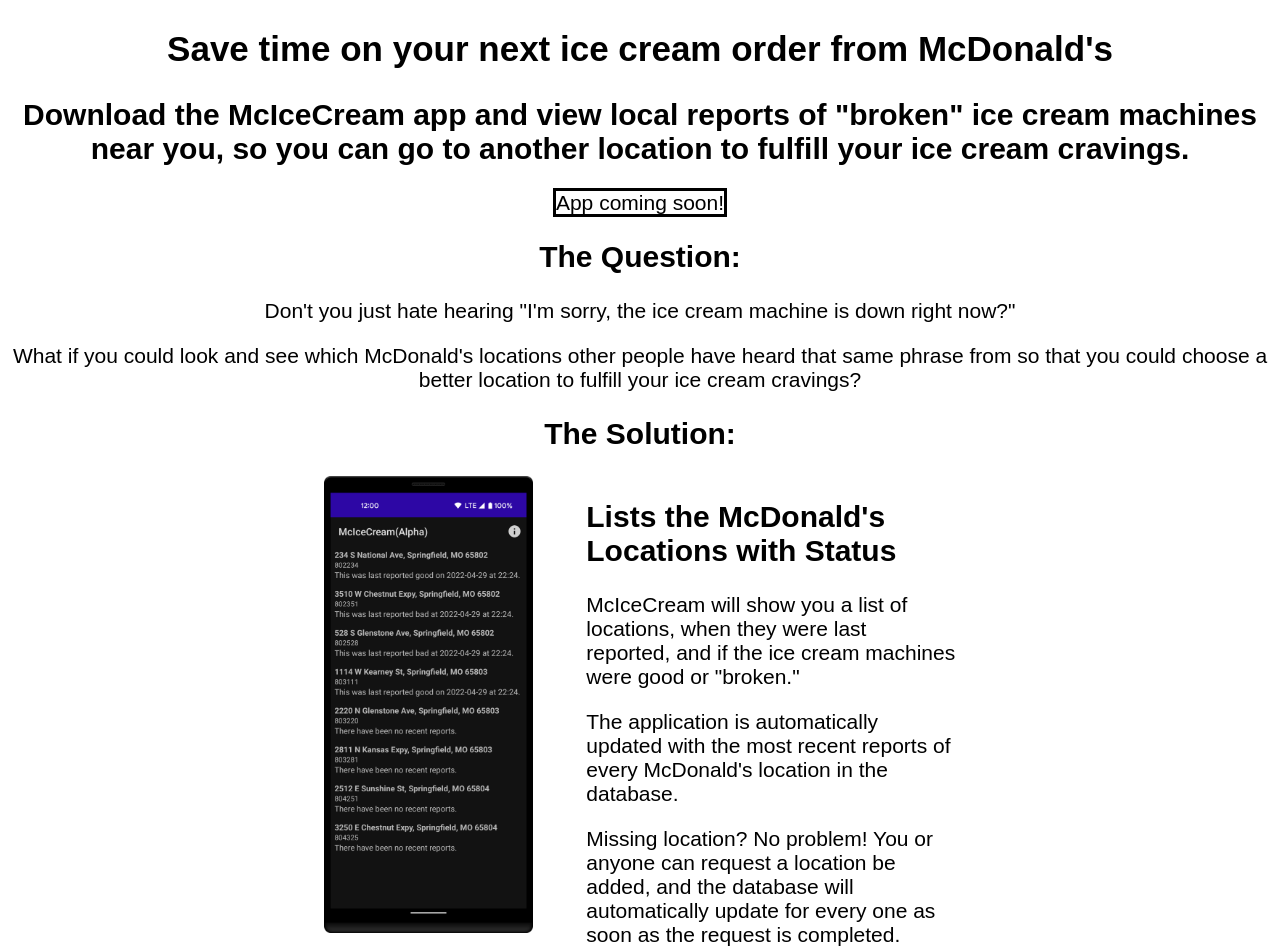
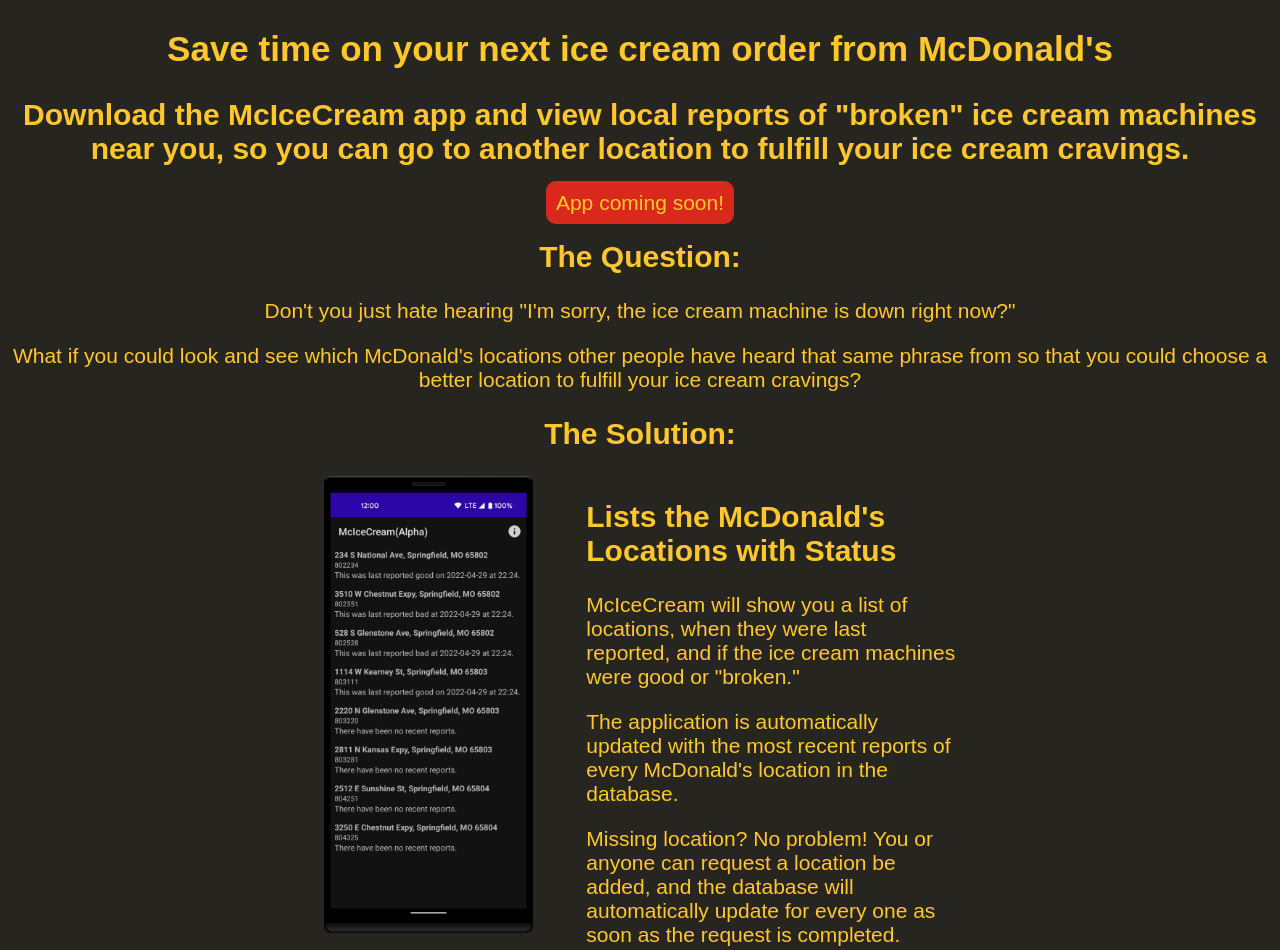
Before and after one commit to RPeterson0487/McIceCream, a plain HTML site: page index.html in a window 1280 px wide. Shown: the top 950 px of the page. Drawn offline with Linux system fonts and the light colour scheme.

Commit message:
Changed colors and some layout

```diff
--- a/assets/styles.css
+++ b/assets/styles.css
@@ -2,6 +2,8 @@
 /* Official colors:  Yellow: #FFC72C, Red: #DA291C, Black: #27251F */
 
 body {
+    background: #27251F;
+    color: #FFC72C;
     font-family: Arial, Helvetica, sans-serif;
     font-size: 21px;
     text-align: center;
@@ -16,8 +18,11 @@
 }
 
 #comingSoon {
+
     display: inline;
-    border-style: solid;
+    padding: 10px;
+    border-radius: 10px;
+    background-color: #DA291C;
 }
 
 .appSection {
```
Also changed, not shown: index.html (+4 -5 lines).
